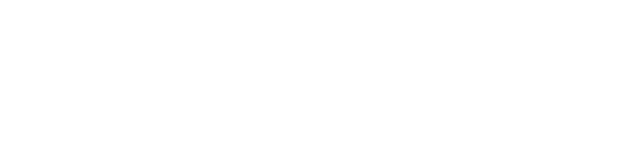
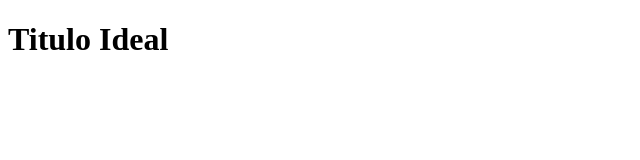
Before and after one commit to santrix12G/ProgramacionWEB, a plain HTML site: page Clase_2/index.html in a window 1280 px wide. Shown: the whole page, without its empty margins (0-640 px from the left). Drawn offline with Linux system fonts and the light colour scheme.

Commit message:
Un cambio que hice, importante

```diff
--- a/Clase_2/index.html
+++ b/Clase_2/index.html
@@ -6,6 +6,7 @@
     <title>Document</title>
 </head>
 <body>
+    <h1>Titulo Ideal</h1>
 
 </body>
 </html>
```
